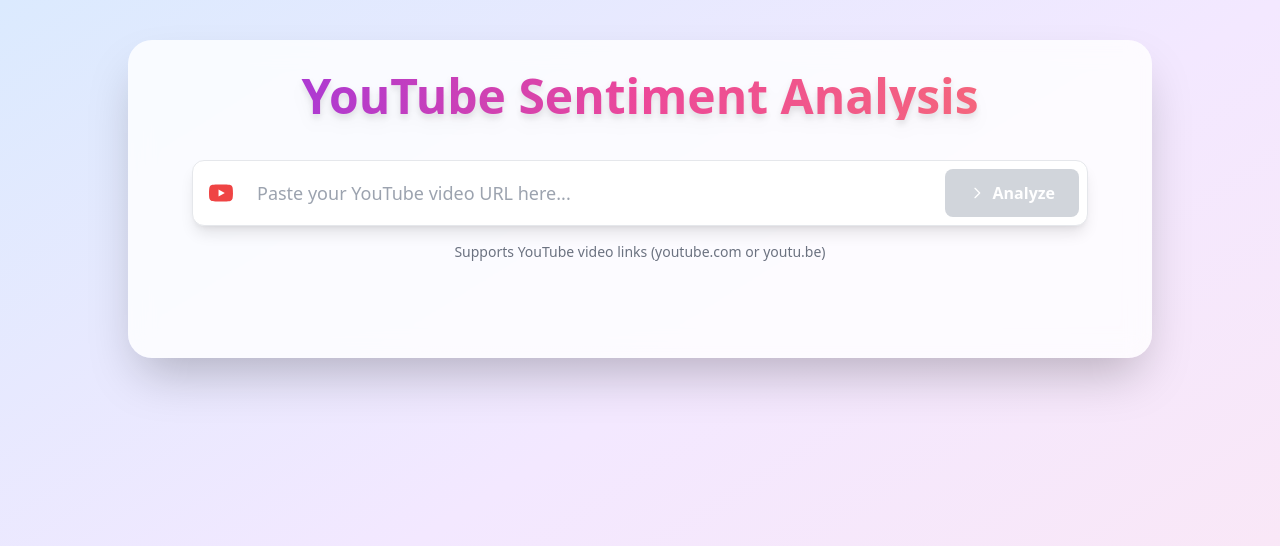
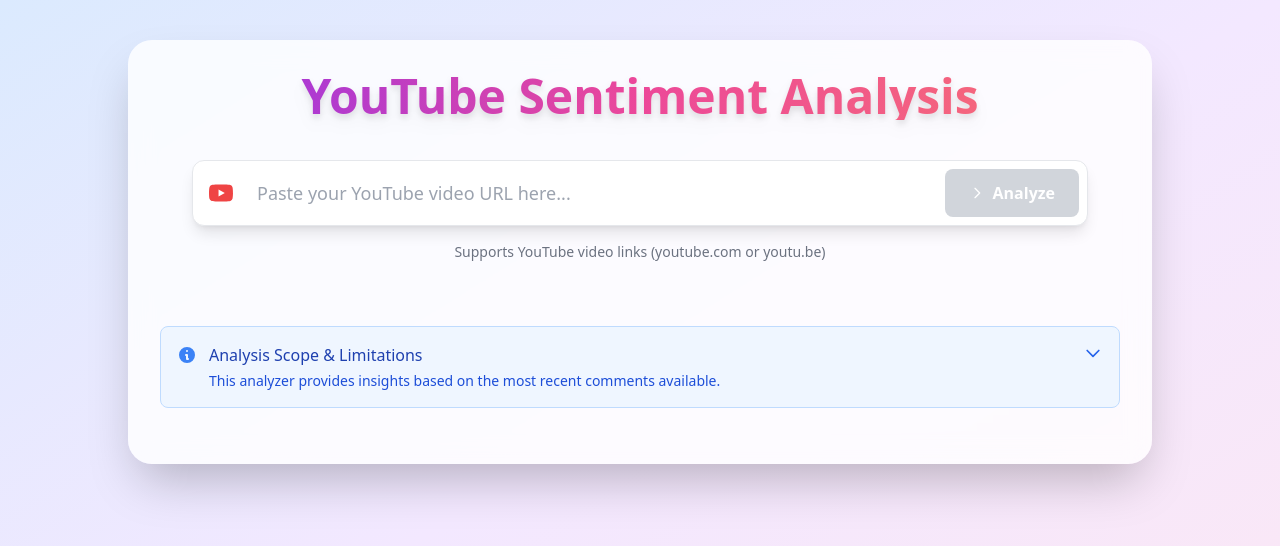
Before and after one commit to thisisaditya17/youtube-comment-sentiment-analyzer, a React (Vite) app in the folder frontend/comments-analyzer/: page / in a window 1280 px wide. Shown: the top 546 px of the page. Built offline with nearby package versions, Linux system fonts and the light colour scheme.

Commit message:
Add component to show limitations

```diff
--- a/frontend/comments-analyzer/src/App.jsx
+++ b/frontend/comments-analyzer/src/App.jsx
@@ -2,6 +2,7 @@
 import InputForm from './InputForm';
 import SentimentChart from './SentimentChart';
 import { analyzeComments } from './api';
+import LimitationsNotice from './LimitationsNotice';
 
 function App() {
   const [analysisData, setAnalysisData] = useState(null);
@@ -32,6 +33,8 @@
         <div className="flex flex-col items-center mb-8">
           <InputForm onAnalyze={handleAnalyze} loading={loading} />
         </div>
+
+         <LimitationsNotice />
 
         {error && (
           <div className="bg-red-200 border border-red-400 text-red-800 px-6 py-4 rounded-xl mb-6 text-lg font-medium shadow">
--- /dev/null
+++ b/frontend/comments-analyzer/src/LimitationsNotice.jsx
@@ -0,0 +1,62 @@
+import { useState } from 'react';
+
+const LimitationsNotice = () => {
+  const [isExpanded, setIsExpanded] = useState(false);
+
+  return (
+    <div className="bg-blue-50 border border-blue-200 rounded-lg p-4 mb-6">
+      <div className="flex items-start justify-between">
+        <div className="flex">
+          <svg className="w-5 h-5 text-blue-500 mt-0.5 mr-3" fill="currentColor" viewBox="0 0 20 20">
+            <path fillRule="evenodd" d="M18 10a8 8 0 11-16 0 8 8 0 0116 0zm-7-4a1 1 0 11-2 0 1 1 0 012 0zM9 9a1 1 0 000 2v3a1 1 0 001 1h1a1 1 0 100-2v-3a1 1 0 00-1-1H9z" clipRule="evenodd" />
+          </svg>
+          <div>
+            <h3 className="font-medium text-blue-800 mb-1">
+              Analysis Scope & Limitations
+            </h3>
+            <p className="text-blue-700 text-sm">
+              This analyzer provides insights based on the most recent comments available.
+            </p>
+          </div>
+        </div>
+
+        <button
+          onClick={() => setIsExpanded(!isExpanded)}
+          className="text-blue-600 hover:text-blue-800 ml-2"
+        >
+          <svg
+            className={`w-5 h-5 transform transition-transform ${isExpanded ? 'rotate-180' : ''}`}
+            fill="none"
+            stroke="currentColor"
+            viewBox="0 0 24 24"
+          >
+            <path strokeLinecap="round" strokeLinejoin="round" strokeWidth={2} d="M19 9l-7 7-7-7" />
+          </svg>
+        </button>
+      </div>
+
+      {isExpanded && (
+        <div className="mt-4 pl-8 space-y-2 text-sm text-blue-700">
+          <div className="flex items-start">
+            <span className="font-medium mr-2">•</span>
+            <span><strong>Sample Size:</strong> Analyzes up to 1,000 most recent top-level comments</span>
+          </div>
+          <div className="flex items-start">
+            <span className="font-medium mr-2">•</span>
+            <span><strong>Comment Focus:</strong> Main comments only (replies excluded for focused analysis)</span>
+          </div>
+          <div className="flex items-start">
+            <span className="font-medium mr-2">•</span>
+            <span><strong>Language:</strong> Optimized for English comments with standard text</span>
+          </div>
+          <div className="flex items-start">
+            <span className="font-medium mr-2">•</span>
+            <span><strong>Content Type:</strong> Works best with substantial comments (3+ words)</span>
+          </div>
+        </div>
+      )}
+    </div>
+  );
+};
+
+export default LimitationsNotice;
```
